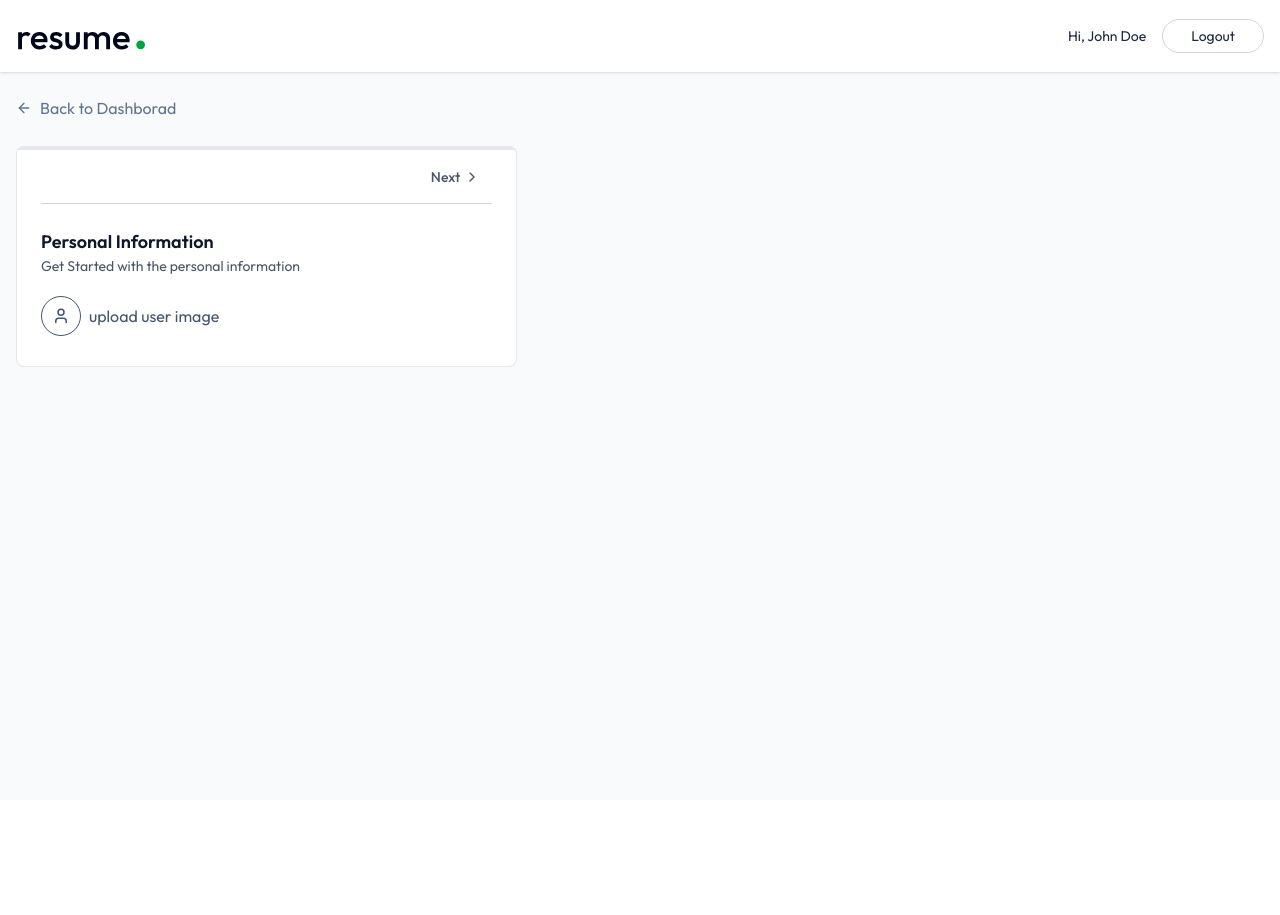
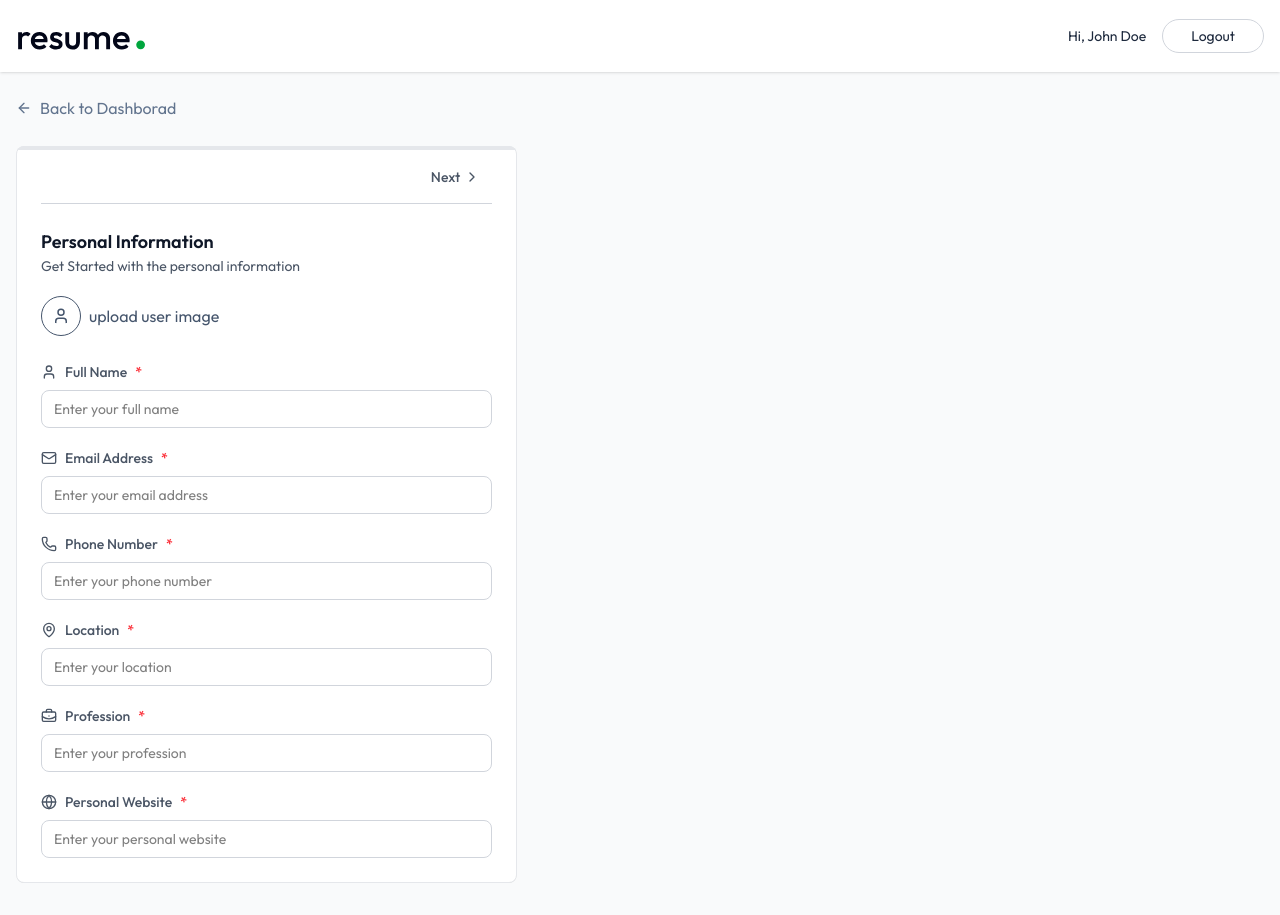
Before and after one commit to Peehal/ResumeForge_AI, a React (Vite) app in the folder client/: page /app/builder/1 in a window 1280 px wide. Before the commit the page ends 800 px from the top, so only its background shows below. Built offline with nearby package versions, Linux system fonts and the light colour scheme; the HTML template or start-up script is replaced by a standard one.

Commit message:
Add personal info input fields and fix global checkbox CSS typo

```diff
--- a/client/src/components/Navbar.jsx
+++ b/client/src/components/Navbar.jsx
@@ -15,7 +15,7 @@
 
     <div className='shadow bg-white'>
         <nav className='flex items-center justify-between max-w-7xl mx-auto px-4 py-3.5 text-slate-800 transition-all'>
-            <Link>
+            <Link >
             <img src={logo} alt='logo' className='h-11 w-auto' />
             </Link>
 
--- a/client/src/components/PersonalInfoForm.jsx
+++ b/client/src/components/PersonalInfoForm.jsx
@@ -1,5 +1,5 @@
 import React from 'react'
-import { User } from 'lucide-react'
+import { BriefcaseBusiness, Mail, MapPin, Phone, User, Globe } from 'lucide-react'
 
 
 
@@ -9,6 +9,14 @@
     onChange({...data, [field]: value})
   }
 
+  const fields =[
+    {key:"full_name", label:"Full Name", icon: User, type:"text", required:true},
+    {key:"email", label:"Email Address", icon: Mail, type:"email", required:true},
+    {key:"phone", label:"Phone Number", icon: Phone, type:"tel", required:true},
+    {key:"location", label:"Location", icon: MapPin, type:"text", required:true},
+    {key:"profession", label:"Profession", icon: BriefcaseBusiness, type:"text", required:true},
+    {key:"website", label:"Personal Website", icon: Globe, type:"url", required:true},
+  ]
 
   return (
     <div>
@@ -37,6 +45,25 @@
             </div>
           )}
       </div>
+
+      {fields.map((field) =>{
+        const Icon = field.icon;
+        return(
+          <div key={field.key} className='space-y-1 mt-5'>
+            <label className='flex items-center gap-2 text-sm font-medium text-gray-600'>
+              <Icon className='size-4'/>
+              {field.label}
+              {field.required && <span className='text-red-500'>*</span>}
+            </label>
+
+            <input type={field.type} value={data[field.key] || ""}
+
+            onChange={(e) => handleChange(field.key, e.target.value)}
+            className='mt-1 w-full px-3 py-2 border border-gray-300 rounded-lg focus:ring focus:ring-blue-500 focus:border-blue-500 outline-none transition-colors text-sm'
+            placeholder={`Enter your ${field.label.toLowerCase()}`} required={field.required}  />
+          </div>
+        )
+      })}
     </div>
   )
 }
--- a/client/src/index.css
+++ b/client/src/index.css
@@ -10,7 +10,7 @@
           @apply cursor-pointer;
      }
 
-     input:not([type="checkboxr"]){
+     input:not([type="checkbox"]){
           @apply outline-none focus:ring border border-gray-300
           focus:ring-blue-500 focus:border-blue-500 rounded-lg
      }
```
